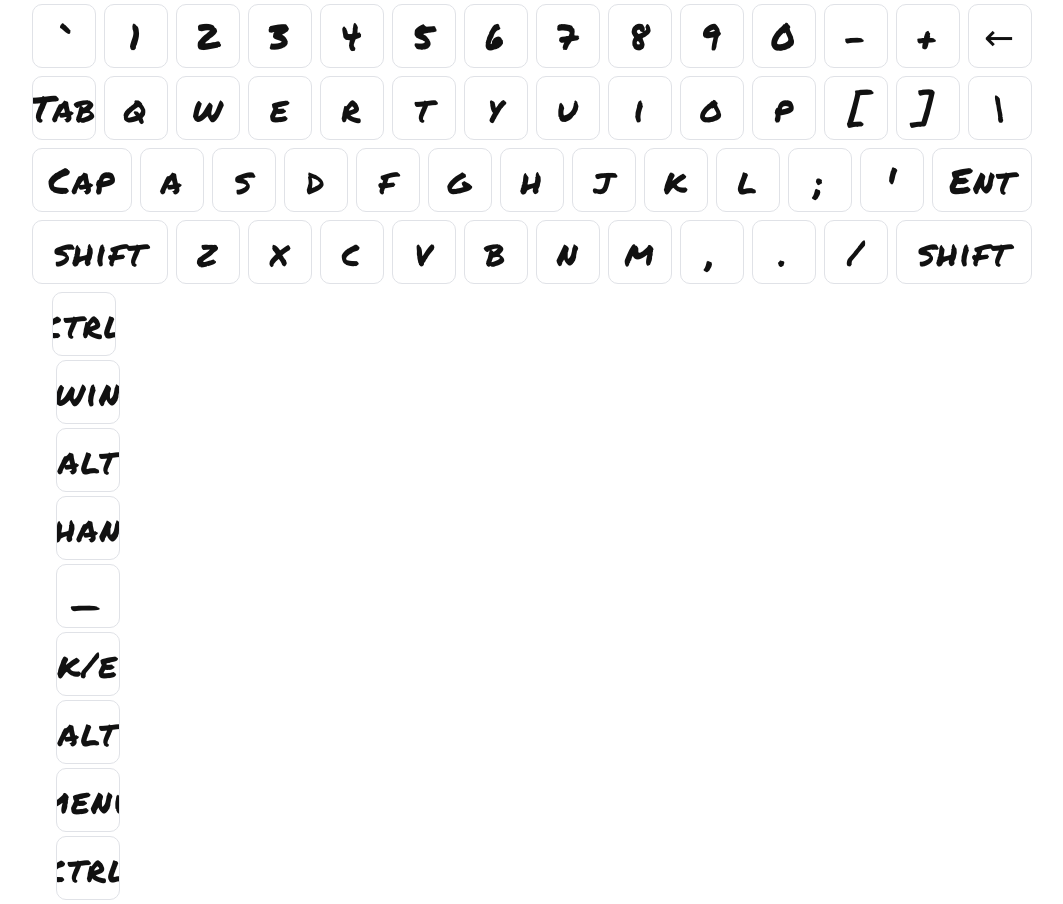
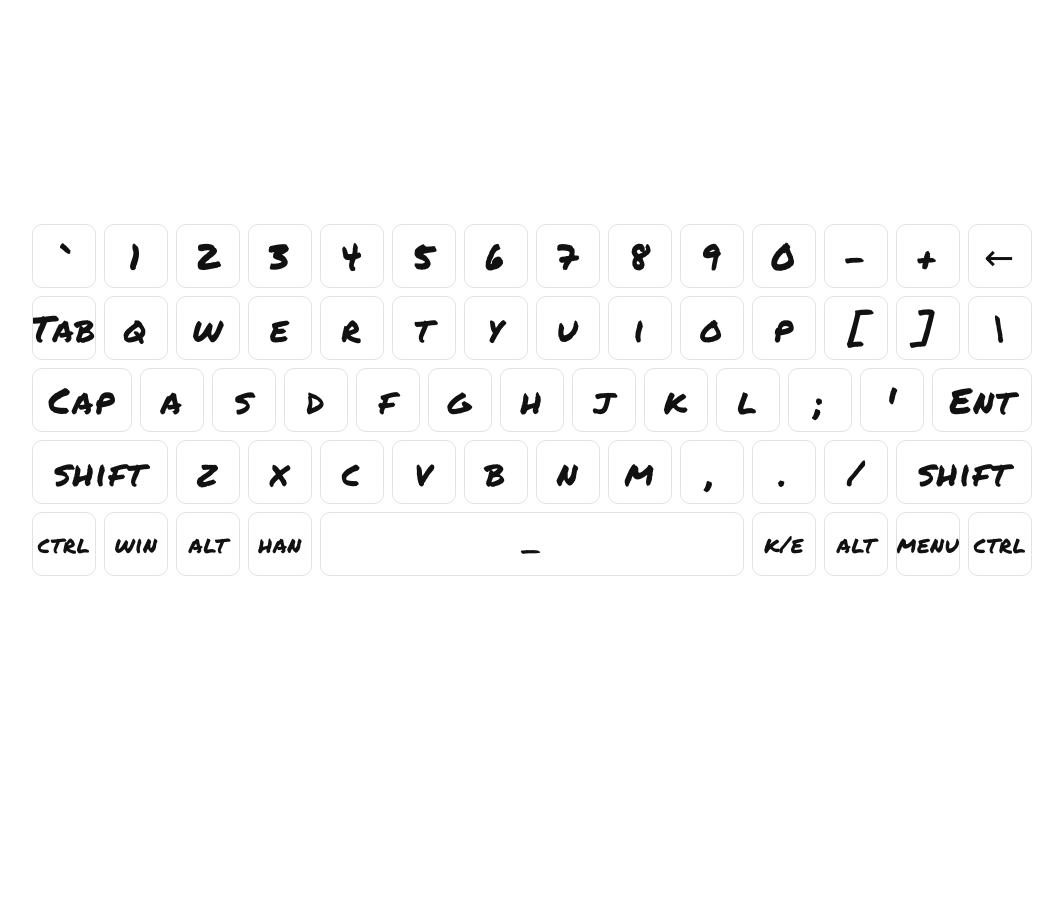
Before and after one commit to DuetoPark/meme-board, a website: page index.html in a window 1280 px wide. Shown: the whole page, without its empty margins (108-1171 px from the left). After the commit the page ends 800 px from the top, so only its background shows below. Drawn offline with nearby package versions, Linux system fonts and the light colour scheme; files that its build step writes are made by us from their sources.

Commit message:
💄 Implement .key-group-5th style

```diff
--- a/style/layout/_key-group.scss
+++ b/style/layout/_key-group.scss
@@ -1,8 +1,12 @@
 .key-group {
+  @include flexbox;
+  height: 100vh;
+
   &-1st,
   &-2nd,
   &-3rd,
-  &-4th {
+  &-4th,
+  &-5th {
     @include flexbox;
   }
 
@@ -23,4 +27,12 @@
       margin: 4px;
     }
   }
+
+  @include responsive(D) {
+    .key-group-5th {
+      .key {
+        @include text-style(24, $dark);
+      }
+    }
+  }
 }
--- a/style/modules/_function.scss
+++ b/style/modules/_function.scss
@@ -21,3 +21,15 @@
     width: $key-size-lg-x20 + $key-margin-md * 2;
   }
 }
+
+.function-space {
+  width: $key-size-sm * 7 - $key-margin-sm * 8;
+
+  @include responsive(T) {
+    width: $key-size-md * 7 - $key-margin-md * 4;
+  }
+
+  @include responsive(D) {
+    width: $key-size-lg * 7 - $key-margin-md * 6;
+  }
+}
```
